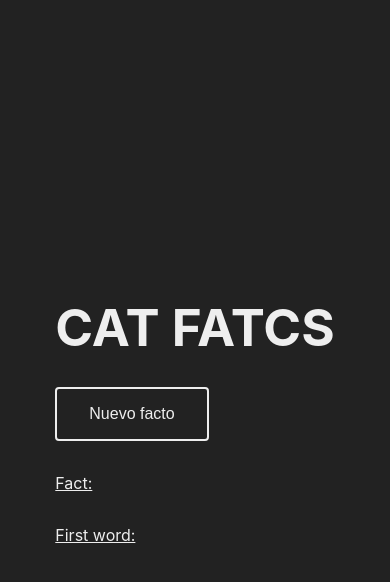
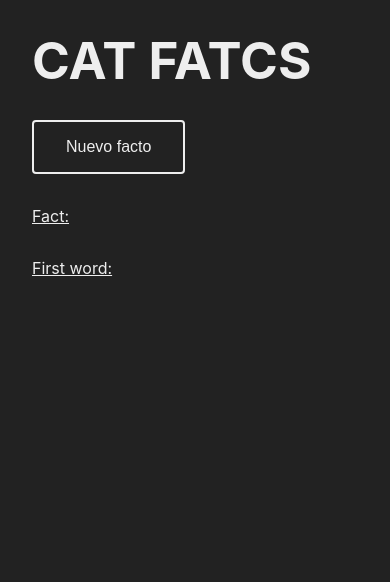
Before and after one commit to ignacioFernandezJeansalle/practicando-react, a React (Vite) app in the folder projects/02-prueba-tecnica-catfact/: page / in a window 390 px wide. Shown: the top 582 px of the page. Built offline with nearby package versions, Linux system fonts and the light colour scheme; no server answers.

Commit message:
Arreglo estilos para responsive

```diff
--- a/projects/02-prueba-tecnica-catfact/src/index.css
+++ b/projects/02-prueba-tecnica-catfact/src/index.css
@@ -17,16 +17,8 @@
   box-sizing: border-box;
 }
 
-body {
-  display: grid;
-  place-items: center;
-  min-width: 320px;
-  min-height: 100vh;
+main {
   padding: 32px;
-}
-
-main {
-  max-width: 768px;
   display: flex;
   flex-direction: column;
   row-gap: 32px;
@@ -54,7 +46,26 @@ button:hover {
   color: #222;
 }
 
-img {
+section {
+  display: flex;
+  column-gap: 32px;
+  justify-content: space-between;
+  max-width: 768px;
+}
+
+section p {
+  font-size: 24px;
+}
+
+section img {
   max-width: 250px;
   height: auto;
 }
+
+@media (width < 768px) {
+  section {
+    flex-direction: column;
+    row-gap: 32px;
+    align-items: center;
+  }
+}
```
